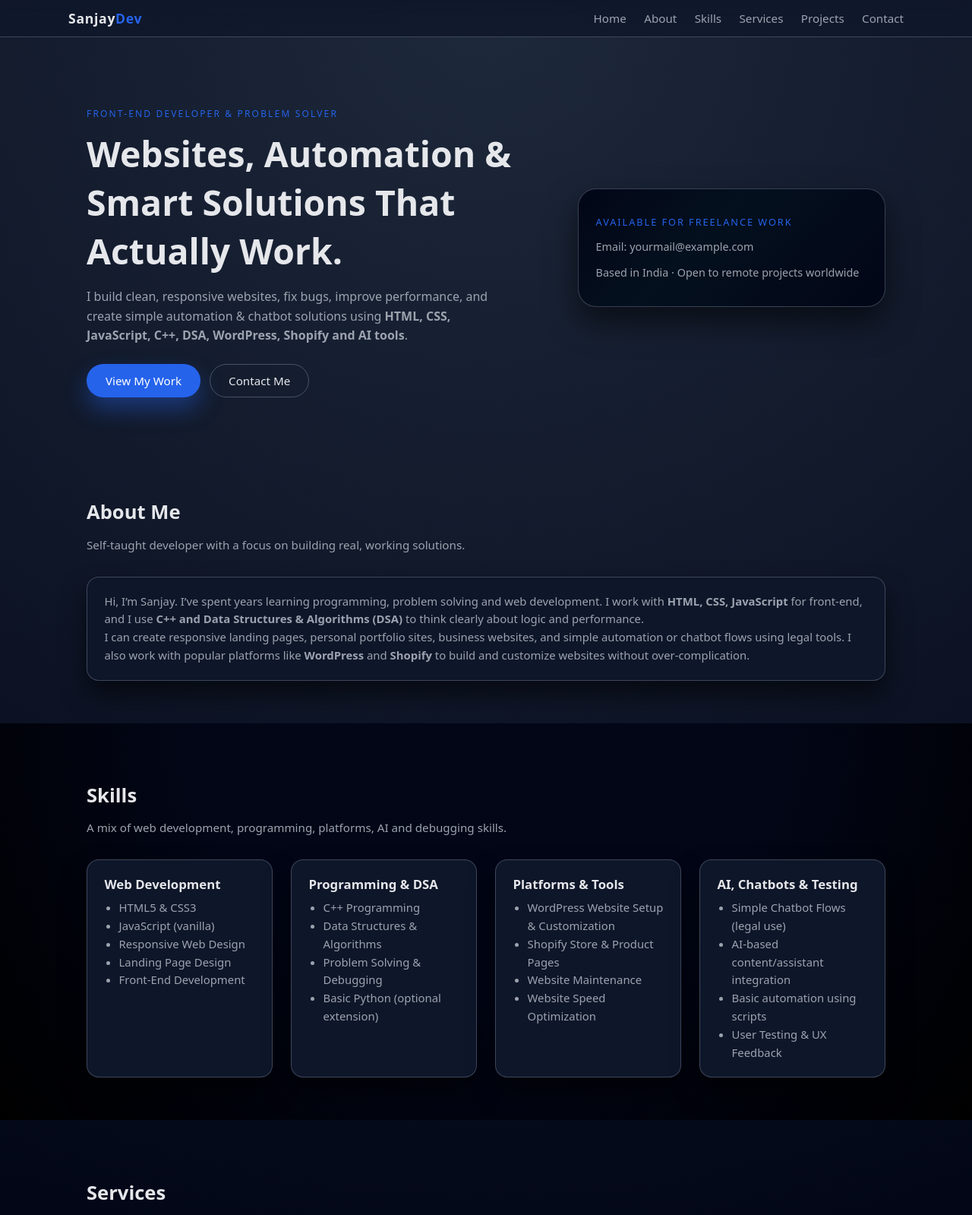
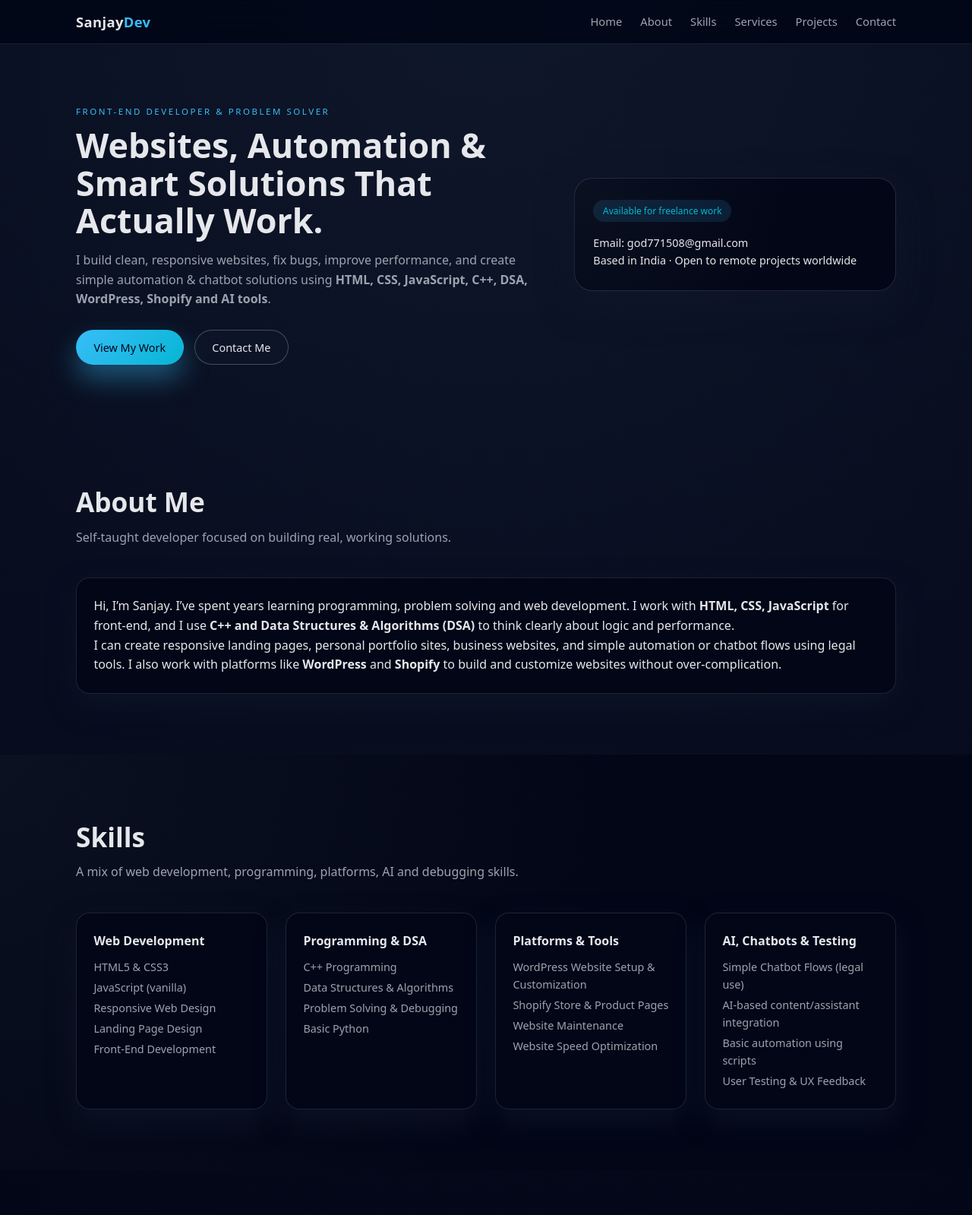
Before and after one commit to devsanju12/my-personal-website, a plain HTML site: page index.html in a window 1280 px wide. Shown: the top 1599 px of the page at 76% size. Drawn offline with Linux system fonts and the light colour scheme.

Commit message:
Upgrade portfolio layout and styles

```diff
--- a/index.html
+++ b/index.html
@@ -4,13 +4,27 @@
   <meta charset="UTF-8" />
   <meta name="viewport" content="width=device-width, initial-scale=1.0" />
   <title>Sanjay | Personal Developer Portfolio</title>
+  <meta
+    name="description"
+    content="Sanjay - Front-End Developer. I build clean, responsive websites, landing pages, and simple automation using HTML, CSS, JavaScript, C++, DSA, WordPress, Shopify and AI tools."
+  />
   <link rel="stylesheet" href="style.css" />
 </head>
 <body>
+  <!-- Top Navigation -->
   <header class="nav">
     <div class="container nav-inner">
-      <div class="logo">Sanjay<span>Dev</span></div>
-      <nav>
+      <a href="#home" class="logo">
+        Sanjay<span>Dev</span>
+      </a>
+
+      <button class="nav-toggle" aria-label="Toggle navigation">
+        <span></span>
+        <span></span>
+        <span></span>
+      </button>
+
+      <nav class="nav-links">
         <a href="#home">Home</a>
         <a href="#about">About</a>
         <a href="#skills">Skills</a>
@@ -25,7 +39,7 @@
     <!-- Hero -->
     <section id="home" class="hero">
       <div class="container hero-inner">
-        <div>
+        <div class="hero-text">
           <p class="eyebrow">Front-End Developer & Problem Solver</p>
           <h1>Websites, Automation & Smart Solutions That Actually Work.</h1>
           <p class="subtitle">
@@ -38,11 +52,12 @@
             <a href="#contact" class="btn ghost">Contact Me</a>
           </div>
         </div>
-        <div class="hero-card">
+
+        <aside class="hero-card">
           <p class="hero-tag">Available for freelance work</p>
-          <p class="hero-email">Email: yourmail@example.com</p>
+          <p class="hero-email">Email: <a href="mailto:god771508@gmail.com">god771508@gmail.com</a></p>
           <p class="hero-location">Based in India · Open to remote projects worldwide</p>
-        </div>
+        </aside>
       </div>
     </section>
 
@@ -51,19 +66,19 @@
       <div class="container">
         <h2>About Me</h2>
         <p class="section-subtitle">
-          Self-taught developer with a focus on building real, working solutions.
+          Self-taught developer focused on building real, working solutions.
         </p>
         <div class="card">
           <p>
             Hi, I’m Sanjay. I’ve spent years learning programming, problem solving
-            and web development. I work with <strong>HTML, CSS, JavaScript</strong> for
-            front-end, and I use <strong>C++ and Data Structures & Algorithms (DSA)</strong>
+            and web development. I work with <strong>HTML, CSS, JavaScript</strong>
+            for front-end, and I use <strong>C++ and Data Structures &amp; Algorithms (DSA)</strong>
             to think clearly about logic and performance.
           </p>
           <p>
             I can create responsive landing pages, personal portfolio sites,
             business websites, and simple automation or chatbot flows using legal tools.
-            I also work with popular platforms like <strong>WordPress</strong> and
+            I also work with platforms like <strong>WordPress</strong> and
             <strong>Shopify</strong> to build and customize websites without over-complication.
           </p>
         </div>
@@ -78,7 +93,7 @@
           A mix of web development, programming, platforms, AI and debugging skills.
         </p>
         <div class="grid skills-grid">
-          <div class="card">
+          <article class="card">
             <h3>Web Development</h3>
             <ul>
               <li>HTML5 &amp; CSS3</li>
@@ -87,19 +102,19 @@
               <li>Landing Page Design</li>
               <li>Front-End Development</li>
             </ul>
-          </div>
+          </article>
 
-          <div class="card">
+          <article class="card">
             <h3>Programming &amp; DSA</h3>
             <ul>
               <li>C++ Programming</li>
               <li>Data Structures &amp; Algorithms</li>
               <li>Problem Solving &amp; Debugging</li>
-              <li>Basic Python (optional extension)</li>
+              <li>Basic Python</li>
             </ul>
-          </div>
+          </article>
 
-          <div class="card">
+          <article class="card">
             <h3>Platforms &amp; Tools</h3>
             <ul>
               <li>WordPress Website Setup &amp; Customization</li>
@@ -107,9 +122,9 @@
               <li>Website Maintenance</li>
               <li>Website Speed Optimization</li>
             </ul>
-          </div>
+          </article>
 
-          <div class="card">
+          <article class="card">
             <h3>AI, Chatbots &amp; Testing</h3>
             <ul>
               <li>Simple Chatbot Flows (legal use)</li>
@@ -117,7 +132,7 @@
               <li>Basic automation using scripts</li>
               <li>User Testing &amp; UX Feedback</li>
             </ul>
-          </div>
+          </article>
         </div>
       </div>
     </section>
@@ -130,34 +145,34 @@
           What I can do for clients and projects.
         </p>
         <div class="grid services-grid">
-          <div class="card">
+          <article class="card">
             <h3>Landing Pages &amp; Websites</h3>
             <p>
               Custom landing pages, portfolio sites and small business websites
               built with HTML, CSS, JavaScript, WordPress or Shopify.
             </p>
-          </div>
-          <div class="card">
+          </article>
+          <article class="card">
             <h3>Bug Fixing &amp; Improvements</h3>
             <p>
               Fix layout issues, broken CSS, JavaScript errors, and improve
               responsiveness and overall site stability.
             </p>
-          </div>
-          <div class="card">
+          </article>
+          <article class="card">
             <h3>Performance &amp; Optimization</h3>
             <p>
               Clean up code, optimize pages for speed, and improve user experience
               on mobile and desktop.
             </p>
-          </div>
-          <div class="card">
+          </article>
+          <article class="card">
             <h3>AI &amp; Chatbot Integrations</h3>
             <p>
               Set up simple AI assistants and chatbot flows to handle basic
               user interactions or FAQs (legal, TOS-compliant setups only).
             </p>
-          </div>
+          </article>
         </div>
       </div>
     </section>
@@ -217,11 +232,9 @@
           Have a project in mind? Let’s talk.
         </p>
         <div class="card contact-card">
-          <p>
-            You can reach me directly via email:
-          </p>
+          <p>You can reach me directly via email:</p>
           <p class="contact-email">
-            <a href="mailto:yourmail@example.com">god771508@gmail.com</a>
+            <a href="mailto:god771508@gmail.com">god771508@gmail.com</a>
           </p>
           <p>
             Tell me what you need, and I’ll reply with ideas, a plan, and next steps.
@@ -231,6 +244,7 @@
     </section>
   </main>
 
+  <!-- Footer -->
   <footer class="footer">
     <div class="container footer-inner">
       <p>© <span id="year"></span> Sanjay. All rights reserved.</p>
--- a/style.css
+++ b/style.css
@@ -1,307 +1,391 @@
-:root {
-  --bg: #020617;
-  --bg-alt: #020617;
-  --card-bg: #020617;
-  --accent: #2563eb;
-  --accent-soft: rgba(37, 99, 235, 0.15);
-  --text: #e5e7eb;
-  --muted: #9ca3af;
-  --border: #1f2937;
-  --radius: 16px;
-  --shadow: 0 20px 40px rgba(0, 0, 0, 0.55);
-}
-
+/* ===== Core ===== */
 *,
 *::before,
 *::after {
   box-sizing: border-box;
+  margin: 0;
+  padding: 0;
+}
+
+:root {
+  --bg-main: #050816;
+  --bg-alt: #0f172a;
+  --bg-card: #0b1220;
+  --bg-light: #ffffff;
+
+  --accent: #38bdf8;
+  --accent-soft: rgba(56, 189, 248, 0.12);
+  --accent-strong: #06b6d4;
+
+  --text-main: #e5e7eb;
+  --text-muted: #9ca3af;
+  --text-dark: #020617;
+
+  --border-soft: #1f2937;
+  --radius-lg: 18px;
+  --radius-md: 12px;
+
+  --shadow-soft: 0 18px 45px rgba(15, 23, 42, 0.65);
+  --max-width: 1080px;
+}
+
+html {
+  scroll-behavior: smooth;
 }
 
 body {
-  margin: 0;
-  font-family: system-ui, -apple-system, BlinkMacSystemFont, "Segoe UI", sans-serif;
-  background: radial-gradient(circle at top, #1e293b, #020617 55%, #000);
-  color: var(--text);
+  font-family: system-ui, -apple-system, BlinkMacSystemFont, "Segoe UI",
+    sans-serif;
+  background: radial-gradient(circle at top, #0f172a 0, #020617 55%, #020617 100%);
+  color: var(--text-main);
+  line-height: 1.6;
 }
 
-/* Container */
+/* ===== Layout ===== */
 
 .container {
-  width: 100%;
-  max-width: 1100px;
+  width: min(100% - 2.5rem, var(--max-width));
   margin: 0 auto;
-  padding: 0 1.5rem;
 }
 
-/* Nav */
+.section {
+  padding: 5rem 0;
+}
+
+.section.alt {
+  background: radial-gradient(circle at top left, #0b1120, #020617 60%);
+}
+
+.section h2 {
+  font-size: clamp(1.9rem, 3vw, 2.2rem);
+  margin-bottom: 0.4rem;
+}
+
+.section-subtitle {
+  color: var(--text-muted);
+  margin-bottom: 2.5rem;
+  max-width: 48rem;
+}
+
+/* ===== Navbar ===== */
 
 .nav {
   position: sticky;
   top: 0;
   z-index: 50;
+  background: rgba(2, 6, 23, 0.85);
   backdrop-filter: blur(18px);
-  background: linear-gradient(to bottom, rgba(15, 23, 42, 0.95), rgba(15, 23, 42, 0.8));
-  border-bottom: 1px solid rgba(148, 163, 184, 0.35);
+  border-bottom: 1px solid rgba(31, 41, 55, 0.75);
 }
 
 .nav-inner {
   display: flex;
   align-items: center;
   justify-content: space-between;
-  padding: 0.75rem 0;
+  padding: 0.85rem 0;
 }
 
 .logo {
   font-weight: 700;
-  letter-spacing: 0.04em;
-  font-size: 1.1rem;
+  letter-spacing: 0.02em;
+  color: var(--text-main);
+  text-decoration: none;
+  font-size: 1.15rem;
 }
 
 .logo span {
   color: var(--accent);
 }
 
-.nav a {
-  color: var(--muted);
-  text-decoration: none;
-  margin-left: 1.2rem;
-  font-size: 0.95rem;
-  transition: color 0.2s ease, transform 0.1s ease;
+/* Desktop nav links */
+.nav-links {
+  display: flex;
+  gap: 1.5rem;
+  align-items: center;
 }
 
-.nav a:hover {
-  color: var(--text);
+.nav-links a {
+  color: var(--text-muted);
+  text-decoration: none;
+  font-size: 0.92rem;
+  transition: color 0.18s ease, transform 0.18s ease;
+}
+
+.nav-links a:hover {
+  color: var(--accent);
   transform: translateY(-1px);
 }
 
-/* Hero */
+/* Burger for mobile */
+.nav-toggle {
+  display: none;
+  flex-direction: column;
+  gap: 0.25rem;
+  background: none;
+  border: 0;
+  cursor: pointer;
+}
+
+.nav-toggle span {
+  width: 20px;
+  height: 2px;
+  border-radius: 999px;
+  background: var(--text-main);
+}
+
+/* ===== Hero ===== */
 
 .hero {
-  padding: 5rem 0 3.5rem;
+  padding: 5rem 0 4.5rem;
 }
 
 .hero-inner {
   display: grid;
-  grid-template-columns: minmax(0, 3fr) minmax(260px, 2fr);
+  grid-template-columns: minmax(0, 1.6fr) minmax(0, 1.1fr);
   gap: 2.5rem;
   align-items: center;
 }
 
+.hero-text h1 {
+  font-size: clamp(2.3rem, 4vw, 2.8rem);
+  line-height: 1.1;
+  margin-bottom: 1rem;
+}
+
 .eyebrow {
   text-transform: uppercase;
-  letter-spacing: 0.18em;
-  font-size: 0.75rem;
+  letter-spacing: 0.22em;
+  font-size: 0.72rem;
   color: var(--accent);
-  margin-bottom: 0.75rem;
-}
-
-.hero h1 {
-  font-size: clamp(2.1rem, 3vw + 1rem, 2.9rem);
-  margin: 0 0 1rem;
+  margin-bottom: 0.65rem;
 }
 
 .subtitle {
-  color: var(--muted);
-  max-width: 34rem;
-  line-height: 1.6;
-  margin-bottom: 1.5rem;
+  color: var(--text-muted);
+  max-width: 38rem;
 }
 
 .hero-actions {
   display: flex;
   flex-wrap: wrap;
-  gap: 0.75rem;
+  gap: 0.9rem;
+  margin-top: 1.7rem;
 }
 
+/* Hero side card */
+.hero-card {
+  background: radial-gradient(circle at top left, #0b1120, #020617 65%);
+  border-radius: 24px;
+  padding: 1.75rem 1.5rem;
+  border: 1px solid rgba(148, 163, 184, 0.2);
+  box-shadow: var(--shadow-soft);
+  font-size: 0.9rem;
+}
+
+.hero-tag {
+  display: inline-flex;
+  align-items: center;
+  padding: 0.3rem 0.8rem;
+  margin-bottom: 1rem;
+  border-radius: 999px;
+  font-size: 0.75rem;
+  background: var(--accent-soft);
+  color: var(--accent-strong);
+}
+
+.hero-email a {
+  color: var(--text-main);
+  text-decoration: none;
+}
+
+.hero-email a:hover {
+  color: var(--accent);
+}
+
+/* ===== Buttons ===== */
+
 .btn {
+  border-radius: 999px;
+  padding: 0.65rem 1.4rem;
+  font-size: 0.9rem;
+  border: 1px solid transparent;
+  cursor: pointer;
   display: inline-flex;
   align-items: center;
   justify-content: center;
-  padding: 0.7rem 1.5rem;
-  border-radius: 999px;
-  border: 1px solid transparent;
-  font-size: 0.95rem;
-  cursor: pointer;
+  gap: 0.4rem;
   text-decoration: none;
-  transition: background 0.2s ease, color 0.2s ease, border-color 0.2s ease,
-    transform 0.1s ease, box-shadow 0.2s ease;
+  transition: background 0.18s ease, color 0.18s ease, transform 0.18s ease,
+    box-shadow 0.18s ease;
 }
 
 .btn.primary {
-  background: var(--accent);
-  color: white;
-  box-shadow: 0 15px 30px rgba(37, 99, 235, 0.4);
+  background: linear-gradient(135deg, var(--accent), var(--accent-strong));
+  color: var(--text-dark);
+  box-shadow: 0 18px 35px rgba(56, 189, 248, 0.4);
 }
 
 .btn.primary:hover {
-  background: #1d4ed8;
   transform: translateY(-1px);
 }
 
 .btn.ghost {
-  background: transparent;
-  color: var(--text);
   border-color: rgba(148, 163, 184, 0.4);
+  color: var(--text-main);
+  background: rgba(15, 23, 42, 0.6);
 }
 
 .btn.ghost:hover {
-  background: rgba(15, 23, 42, 0.9);
-  transform: translateY(-1px);
+  border-color: var(--accent);
 }
 
-/* Hero card */
+/* ===== Cards & Grids ===== */
 
-.hero-card {
-  background: linear-gradient(135deg, #020617, #04101e 40%, #020617);
-  border-radius: 24px;
-  padding: 1.3rem 1.4rem;
-  border: 1px solid rgba(148, 163, 184, 0.35);
-  box-shadow: var(--shadow);
+.card {
+  background: radial-gradient(circle at top left, #020617, #020617 60%);
+  border-radius: var(--radius-lg);
+  padding: 1.5rem 1.4rem;
+  border: 1px solid rgba(31, 41, 55, 0.9);
+  box-shadow: 0 16px 35px rgba(15, 23, 42, 0.65);
 }
-
-.hero-tag {
-  font-size: 0.8rem;
-  text-transform: uppercase;
-  letter-spacing: 0.15em;
-  color: var(--accent);
-  margin-bottom: 0.5rem;
-}
-
-.hero-email,
-.hero-location {
-  font-size: 0.9rem;
-  color: var(--muted);
-}
-
-/* Sections */
-
-.section {
-  padding: 3.5rem 0;
-}
-
-.section.alt {
-  background: radial-gradient(circle at top, #020617, #020617 45%, #000);
-}
-
-h2 {
-  font-size: 1.6rem;
-  margin-bottom: 0.4rem;
-}
-
-.section-subtitle {
-  color: var(--muted);
-  font-size: 0.95rem;
-  margin-bottom: 2rem;
-}
-
-/* Cards and grids */
 
 .grid {
   display: grid;
   gap: 1.5rem;
 }
 
-.skills-grid {
-  grid-template-columns: repeat(auto-fit, minmax(230px, 1fr));
-}
-
-.services-grid {
-  grid-template-columns: repeat(auto-fit, minmax(230px, 1fr));
-}
-
+.skills-grid,
+.services-grid,
 .projects-grid {
-  grid-template-columns: repeat(auto-fit, minmax(260px, 1fr));
-}
-
-.card {
-  background: rgba(15, 23, 42, 0.98);
-  border-radius: var(--radius);
-  padding: 1.25rem 1.4rem;
-  border: 1px solid rgba(148, 163, 184, 0.35);
-  box-shadow: 0 18px 32px rgba(0, 0, 0, 0.55);
+  grid-template-columns: repeat(auto-fit, minmax(240px, 1fr));
 }
 
 .card h3 {
-  margin-top: 0;
-  margin-bottom: 0.5rem;
-  font-size: 1.05rem;
-}
-
-.card p {
-  margin: 0;
-  color: var(--muted);
-  font-size: 0.93rem;
-  line-height: 1.6;
+  font-size: 1rem;
+  margin-bottom: 0.6rem;
 }
 
 .card ul {
-  margin: 0;
-  padding-left: 1.2rem;
-  color: var(--muted);
-  font-size: 0.93rem;
-  line-height: 1.6;
+  list-style: none;
+  color: var(--text-muted);
+  font-size: 0.9rem;
 }
 
-.project-card .project-tech {
-  margin-top: 0.7rem;
-  font-size: 0.85rem;
+.card li + li {
+  margin-top: 0.25rem;
+}
+
+.project-card p {
+  color: var(--text-muted);
+  font-size: 0.9rem;
+}
+
+.project-tech {
+  margin-top: 0.8rem;
+  font-size: 0.8rem;
   color: var(--accent);
 }
 
-/* Contact */
-
+/* Contact card */
 .contact-card {
-  text-align: center;
+  max-width: 32rem;
 }
 
 .contact-email a {
   color: var(--accent);
   text-decoration: none;
+  font-weight: 500;
 }
 
 .contact-email a:hover {
   text-decoration: underline;
 }
 
-/* Footer */
+/* ===== Footer ===== */
 
 .footer {
-  border-top: 1px solid rgba(148, 163, 184, 0.35);
-  padding: 1.5rem 0 2rem;
+  border-top: 1px solid rgba(31, 41, 55, 0.9);
+  padding: 1.8rem 0 2rem;
   background: #020617;
 }
 
 .footer-inner {
   display: flex;
-  flex-direction: column;
-  gap: 0.35rem;
+  flex-wrap: wrap;
+  gap: 0.6rem;
+  justify-content: space-between;
   align-items: center;
+  font-size: 0.8rem;
+  color: var(--text-muted);
 }
 
-.footer p {
-  margin: 0;
-  font-size: 0.85rem;
-  color: var(--muted);
+.footer-note {
+  opacity: 0.85;
 }
 
-/* Responsive */
+/* ===== Responsive ===== */
 
-@media (max-width: 768px) {
+@media (max-width: 880px) {
   .hero-inner {
-    grid-template-columns: 1fr;
+    grid-template-columns: minmax(0, 1fr);
   }
 
   .hero-card {
     order: -1;
   }
+}
 
+@media (max-width: 720px) {
   .nav-inner {
-    flex-direction: column;
-    gap: 0.5rem;
+    padding-block: 0.7rem;
   }
 
-  .nav a {
-    margin-left: 0.7rem;
-    margin-right: 0.7rem;
+  .nav-toggle {
+    display: flex;
+  }
+
+  .nav-links {
+    position: absolute;
+    inset-inline: 0;
+    top: 100%;
+    background: rgba(2, 6, 23, 0.96);
+    border-bottom: 1px solid rgba(31, 41, 55, 0.85);
+    flex-direction: column;
+    padding: 0.75rem 1.25rem 1rem;
+    gap: 0.7rem;
+    transform-origin: top;
+    transform: scaleY(0);
+    opacity: 0;
+    pointer-events: none;
+    transition: transform 0.18s ease, opacity 0.18s ease;
+  }
+
+  .nav-links a {
+    padding-block: 0.25rem;
+  }
+
+  .nav-links.is-open {
+    transform: scaleY(1);
+    opacity: 1;
+    pointer-events: auto;
+  }
+
+  .section {
+    padding: 3.8rem 0;
   }
 }
+
+@media (max-width: 480px) {
+  .hero {
+    padding-top: 4.2rem;
+  }
+
+  .hero-card {
+    padding: 1.3rem 1.2rem;
+  }
+
+  .hero-actions {
+    flex-direction: column;
+    align-items: flex-start;
+  }
+}
```
Also changed, not shown: script.js (+19 -1 lines).
